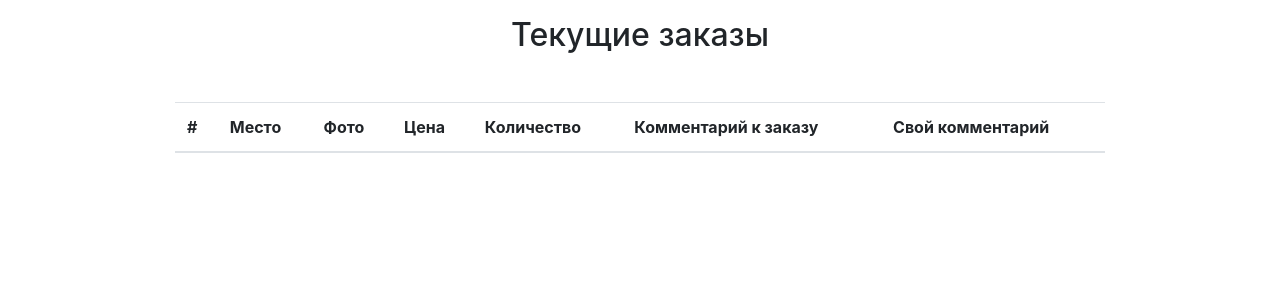
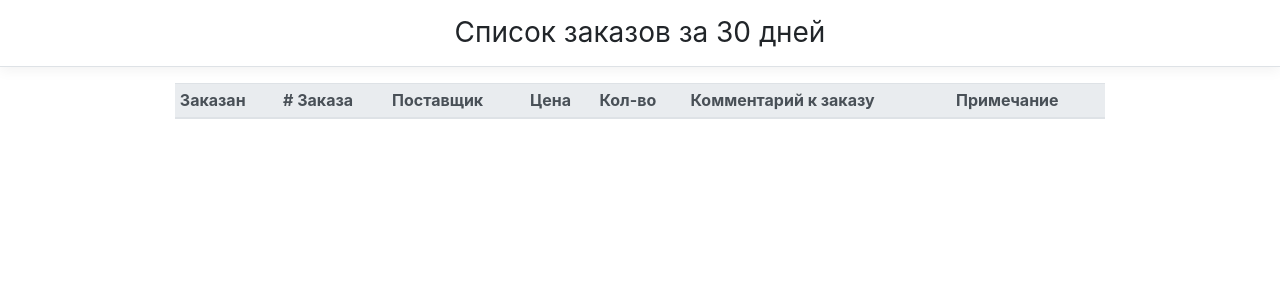
Before and after one commit to Evrikaseven/shop, a Django app: page /orders/ in a window 1280 px wide. Shown: the top 300 px of the page. Run offline with Django 3.2, Linux system fonts and the light colour scheme; a user stored in the database is signed in; lists and menus that the app fills with data are empty; some libraries are stand-ins or nearby versions.

Commit message:
Applying new theme for views

```diff
--- a/main/templates/main/orders_list.html
+++ b/main/templates/main/orders_list.html
@@ -10,26 +10,27 @@
     }
 </style>
 
+
+    <h3 class="font-weight-normal text-center py-3 mb-3 border-bottom box-shadow">Список заказов за 30 дней</h3>
     <div class="container">
-    <h2 class="text-center mt-3 mb-5">Текущие заказы</h2>
-    <table class="table table-hover table-striped" id="OrdersTable">
-        <thead>
+    <table class="table table-sm table-hover " id="OrdersTable">
+        <thead class="thead-light">
         <tr>
-            <th scope="col">#</th>
-            <th scope="col">Место</th>
-            <th scope="col">Фото</th>
+            <th scope="col">Заказан</th>
+            <th scope="col"># Заказа</th>
+            <th scope="col">Поставщик</th>
             <th scope="col">Цена</th>
-            <th scope="col">Количество</th>
+            <th scope="col">Кол-во</th>
             <th scope="col">Комментарий к заказу</th>
-            <th scope="col">Свой комментарий</th>
+            <th scope="col">Примечание</th>
         </tr>
         </thead>
         <tbody>
         {% for o in orders %}
         <tr>
-            <th scope="row">{{ forloop.counter }}</th>
+            <td>{{ o.created_date }}</td>
+            <td scope="row">Заказ #{{ o.id }}</td>
             <td>{{ o.place }}</td>
-            <td>{{ o.image }}</td>
             <td>{{ o.price }}</td>
             <td>{{ o.quantity }}</td>
             <td>{{ o.order_comment }}</td>
--- a/main/templates/main/zakazschik.html
+++ b/main/templates/main/zakazschik.html
@@ -3,8 +3,9 @@
 {% block title %}Опты{% endblock title %}
 
 {% block content %}
-<div class="container">
-    <h1 class="h3 mb-3 font-weight-normal">Главная</h1>
+
+    <h3 class="font-weight-normal text-center py-3 mb-3 border-bottom box-shadow">Главная</h3>
+    <div class="container">
     <nav class="nav flex-column">
         <a class="nav-link active" href="{% url 'main:new_order' %}">Новый заказ</a>
         <a class="nav-link active" href="{% url 'main:orders_list' %}">Мои заказы</a>
```
Also changed, not shown: main/templates/main/index.html (+5 -7 lines), main/templates/main/login.html (+7 -7 lines), db.sqlite3.
